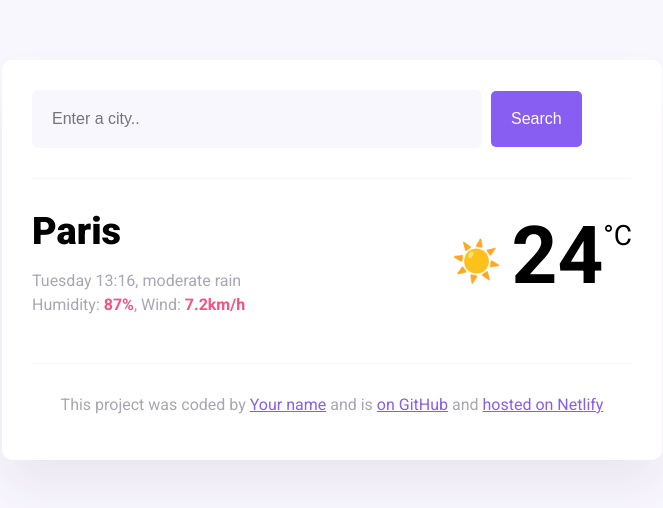
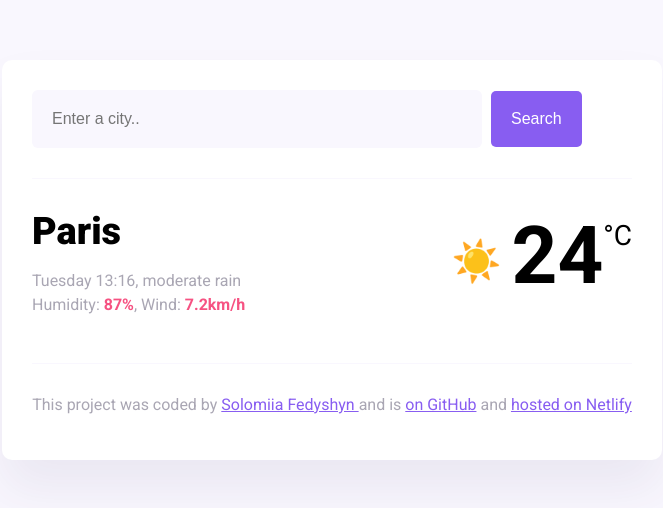
Before and after one commit to Solomia-F/GitHub-Hosting-Homework, a plain HTML site: page index.html in a window 1280 px wide. Shown: the whole page, without its empty margins (308-971 px from the left). Drawn offline with nearby package versions, Linux system fonts and the light colour scheme.

Commit message:
Added a link to the GitHub profile

```diff
--- a/index.html
+++ b/index.html
@@ -47,8 +47,10 @@
       <footer>
         <p>
           This project was coded by
-          <a href="#" target="_blank">Your name</a> and is
-          <a href="#" target="_blank"> on GitHub</a> and
+          <a href="https://github.com/Solomia-F" target="_blank">
+            Solomiia Fedyshyn
+          </a>
+          and is <a href="#" target="_blank"> on GitHub</a> and
           <a href="#" target="_blank">hosted on Netlify</a>
         </p>
       </footer>
```
